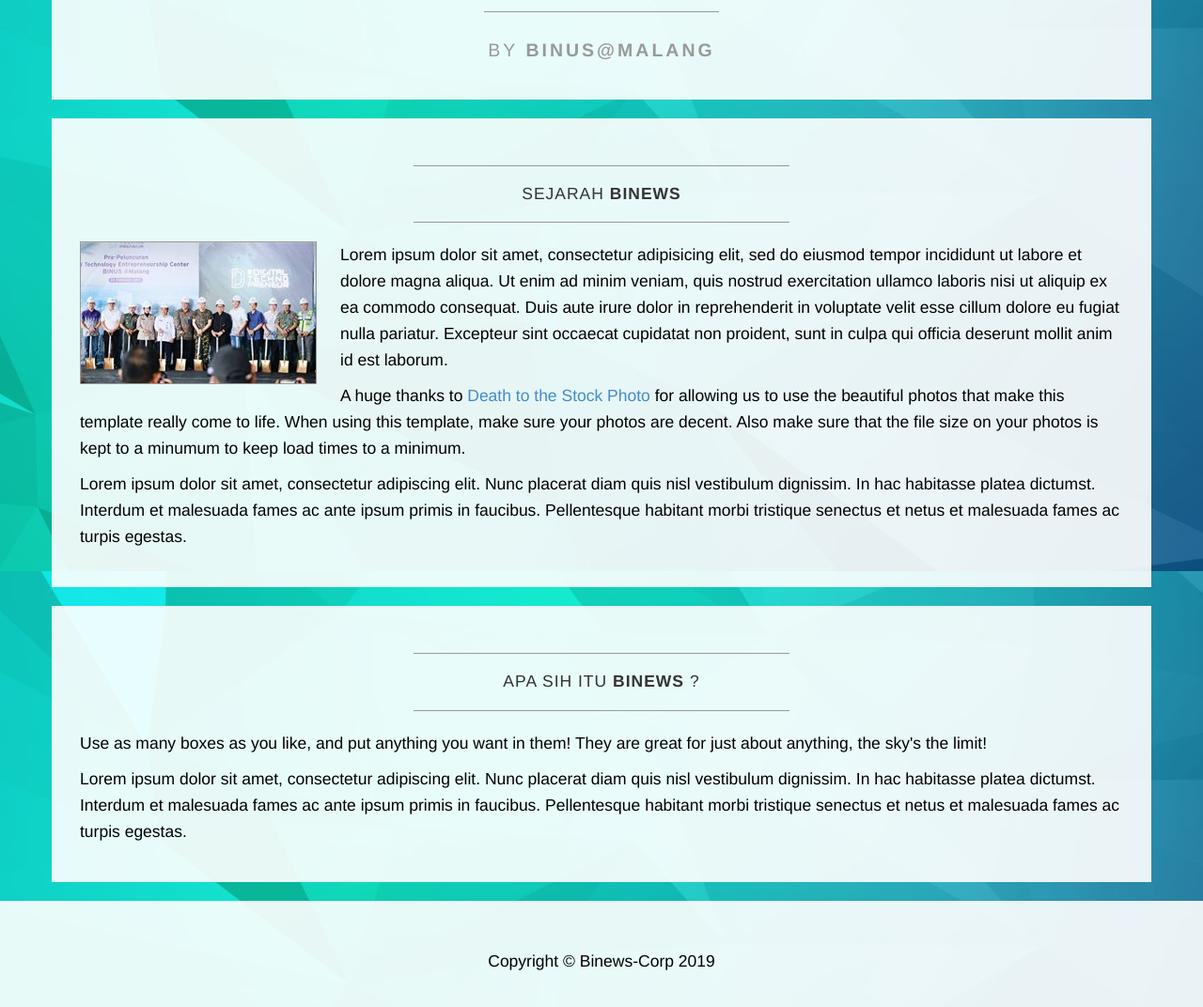
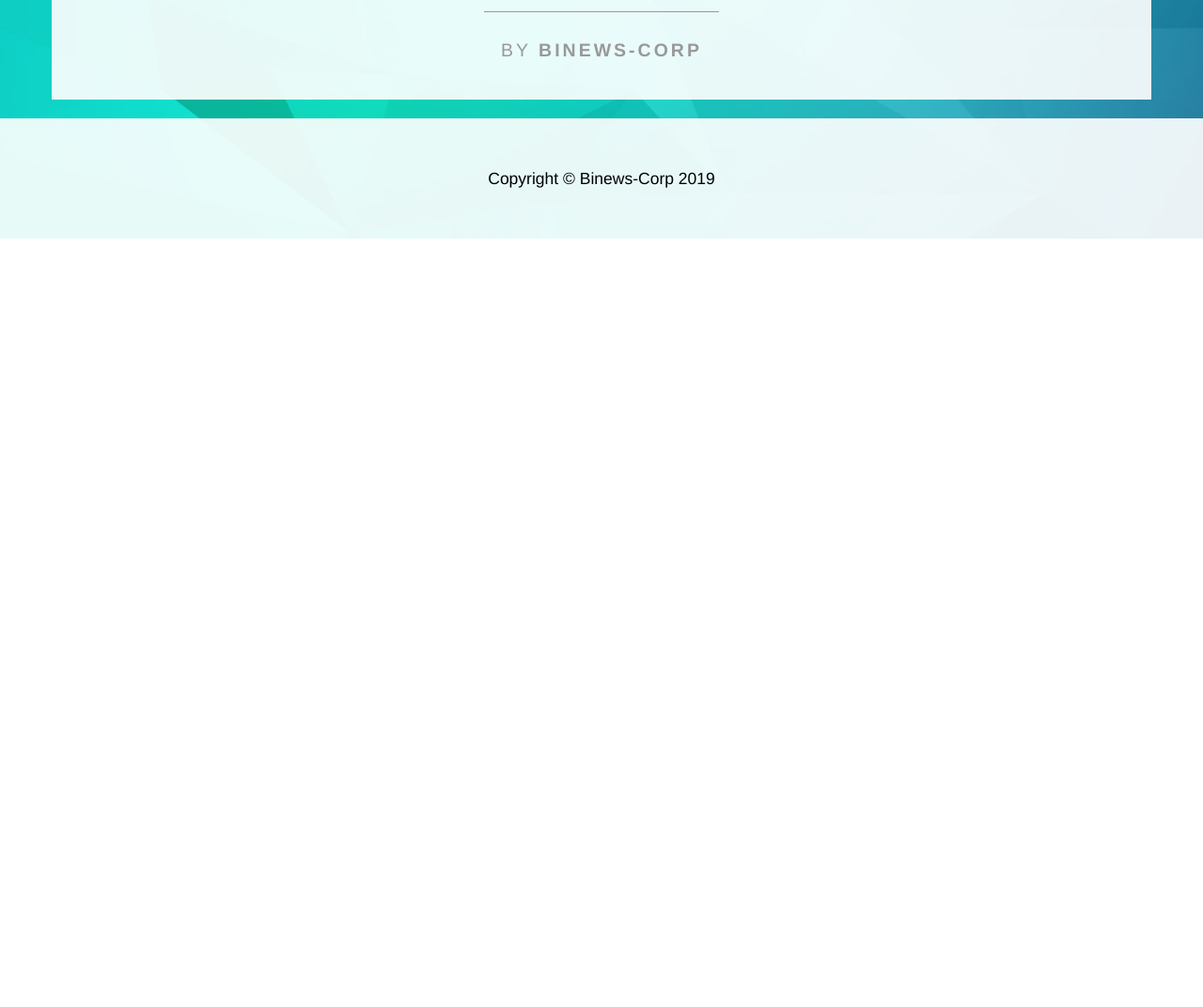
Before and after one commit to krizedward/Website-Binews, a plain HTML site: page binews/index.html in a window 1280 px wide. Shown: the part 992-2064 px from the top of the page at 94% size. After the commit the page ends 1246 px from the top, so only its background shows below. Drawn offline with Linux system fonts and the light colour scheme.

Commit message:
Update index.html

```diff
--- a/binews/index.html
+++ b/binews/index.html
@@ -39,8 +39,6 @@
                     <li><a href="index.html">Home</a>
                     </li>
                     <li><a href="about.html">About</a>
-                    </li>
-                    <li><a href="blog.html">Blog</a>
                     </li>
                     <li><a href="contact.html">Contact</a>
                     </li>
@@ -93,42 +91,8 @@
                     </h1>
                     <hr class="tagline-divider">
                     <h2>
-                        <small>By <strong>Binus@Malang</strong></small>
+                        <small>By <strong>Binews-Corp</strong></small>
                     </h2>
-                </div>
-            </div>
-        </div>
-
-        <div class="row">
-            <div class="box">
-                <div class="col-lg-12">
-                    <hr>
-                    <h2 class="intro-text text-center">Sejarah <strong>Binews</strong>
-                    </h2>
-                    <hr>
-                    <img class="img-responsive img-border img-left" src="img/intro-pic.jpg" alt="">
-                    <hr class="visible-xs">
-                    <p>Lorem ipsum dolor sit amet, consectetur adipisicing elit, sed do eiusmod
-			        tempor incididunt ut labore et dolore magna aliqua. Ut enim ad minim veniam,
-			        quis nostrud exercitation ullamco laboris nisi ut aliquip ex ea commodo
-			        consequat. Duis aute irure dolor in reprehenderit in voluptate velit esse
-			        cillum dolore eu fugiat nulla pariatur. Excepteur sint occaecat cupidatat non
-			        proident, sunt in culpa qui officia deserunt mollit anim id est laborum.</p>
-                    <p>A huge thanks to <a href="http://join.deathtothestockphoto.com/" target="_blank">Death to the Stock Photo</a> for allowing us to use the beautiful photos that make this template really come to life. When using this template, make sure your photos are decent. Also make sure that the file size on your photos is kept to a minumum to keep load times to a minimum.</p>
-                    <p>Lorem ipsum dolor sit amet, consectetur adipiscing elit. Nunc placerat diam quis nisl vestibulum dignissim. In hac habitasse platea dictumst. Interdum et malesuada fames ac ante ipsum primis in faucibus. Pellentesque habitant morbi tristique senectus et netus et malesuada fames ac turpis egestas.</p>
-                </div>
-            </div>
-        </div>
-
-        <div class="row">
-            <div class="box">
-                <div class="col-lg-12">
-                    <hr>
-                    <h2 class="intro-text text-center">Apa sih itu <strong>Binews</strong> ?
-                    </h2>
-                    <hr>
-                    <p>Use as many boxes as you like, and put anything you want in them! They are great for just about anything, the sky's the limit!</p>
-                    <p>Lorem ipsum dolor sit amet, consectetur adipiscing elit. Nunc placerat diam quis nisl vestibulum dignissim. In hac habitasse platea dictumst. Interdum et malesuada fames ac ante ipsum primis in faucibus. Pellentesque habitant morbi tristique senectus et netus et malesuada fames ac turpis egestas.</p>
                 </div>
             </div>
         </div>
```
